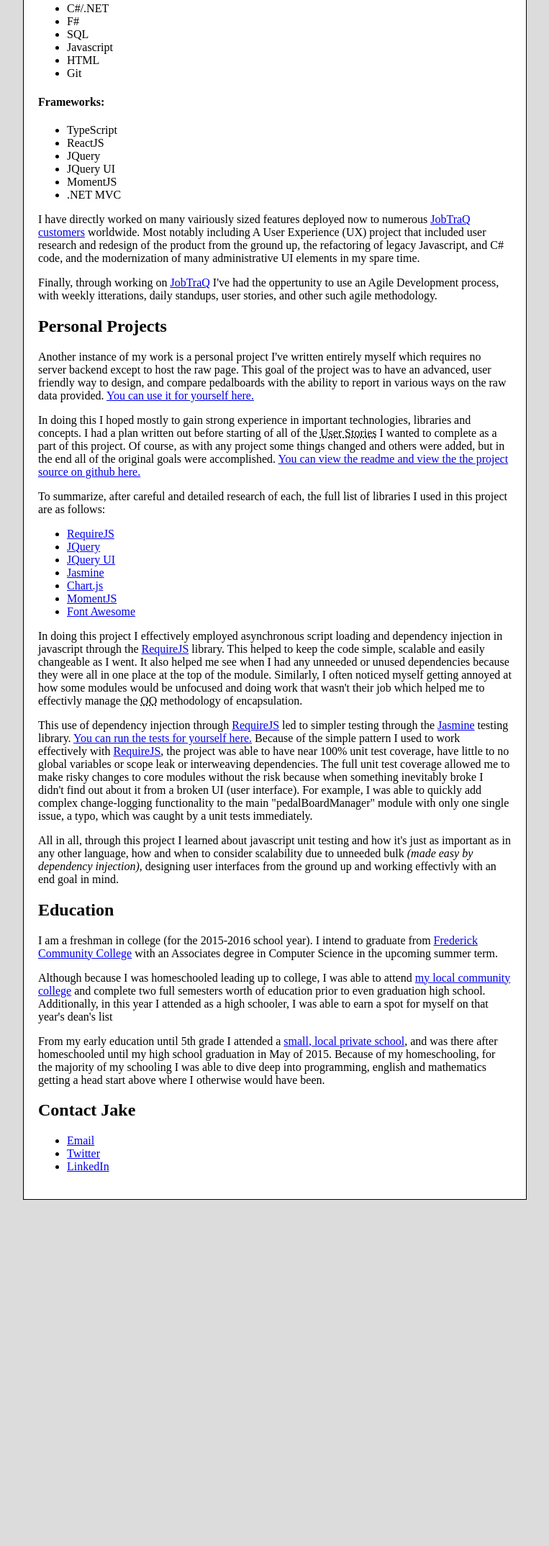
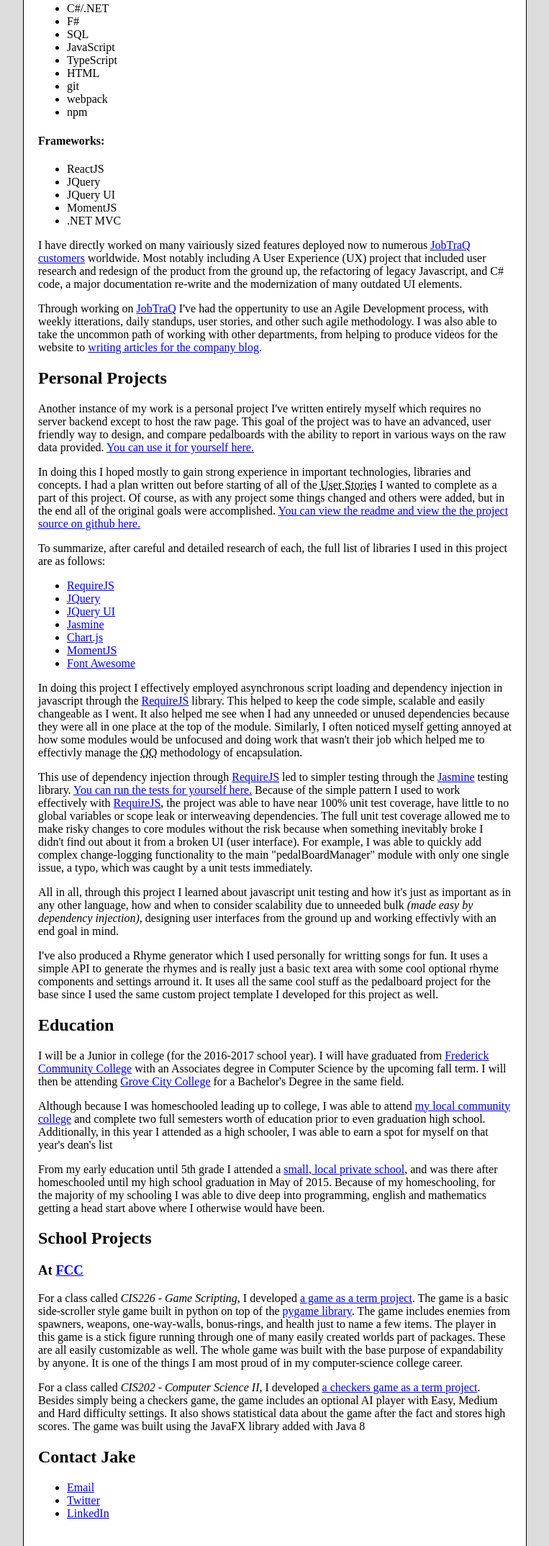
Before and after one commit to JakeThurman/jakethurman.github.io, a plain HTML site: page index.html in a window 1280 px wide. Shown: the part 189-2337 px from the top of the page at 72% size, without its empty margins (258-1021 px from the left). Before the commit the page ends 1864 px from the top, so only its background shows below. Drawn offline with Linux system fonts and the light colour scheme.

Commit message:
Add Content

```diff
--- a/index.html
+++ b/index.html
@@ -4,6 +4,9 @@
     <style>
         * {
           box-sizing: border-box;
+        }
+        .course-name {
+            font-style: italic;
         }
         .italic {
             font-style: italic;
@@ -47,13 +50,15 @@
                 <li>C#/.NET</li>
 				<li>F#</li>
                 <li>SQL</li>
-                <li>Javascript</li>
+                <li>JavaScript</li>
+				<li>TypeScript</li>
                 <li>HTML</li>
-                <li>Git</li>
+                <li>git</li>
+                <li>webpack</li>
+                <li>npm</li>
             </ul>
 			<h4>Frameworks:</h4>
             <ul>
-				<li>TypeScript</li>
 				<li>ReactJS</li>
                 <li>JQuery</li>
                 <li>JQuery UI</li>
@@ -65,12 +70,14 @@
 				Most notably including
 					A User Experience (UX) project that included user research and redesign of the product from the ground up,
 					the refactoring of legacy Javascript, and C# code,
-					and the modernization of many administrative UI elements in my spare time.
+					a major documentation re-write
+					and the modernization of many outdated UI elements.
 			</p>
 			<p>
-                Finally, through working on <a href="http://www.jobtraq.com/">JobTraQ</a> I've had the oppertunity to use an Agile Development process, with weekly itterations, daily standups, user stories, and other such agile methodology.
+                Through working on <a href="http://www.jobtraq.com/">JobTraQ</a> I've had the oppertunity to use an Agile Development process, with weekly itterations, daily standups, user stories, and other such agile methodology. I was also able to take the uncommon path of working with other departments, from helping to produce videos for the website to <a href="http://www.jobtraq.com/blog/is-six-sigma-is-taking-too-much-of-your-time.html">writing articles for the company blog</a>.
             </p>
         </div>
+
 		<h2 id="personal-experience">Personal Projects</h2>
         <div id="pedalboard-project">
             <p>
@@ -111,14 +118,18 @@
                 All in all, through this project I learned about javascript unit testing and how it's just as important as in any other language, how and when to consider scalability due to unneeded bulk <span class="italic">(made easy by dependency injection)</span>, designing user interfaces from the ground up and working effectivly with an end goal in mind.
             </p>
         </div>
-		<div id=>
+		<div id="rhymer">
+			<p>
+				I've also produced a Rhyme generator which I used personally for writting songs for fun. It uses a simple API to generate the rhymes and is really just a basic text area with some cool optional rhyme components and settings arround it. It uses all the same cool stuff as the pedalboard project for the base since I used the same custom project template I developed for this project as well.
+			</p>
 		</div>
 
         <h2 id="education">Education</h2>
         <div id="schooling">
             <p>
-                I am a freshman in college (for the 2015-2016 school year).
-				I intend to graduate from <a href="http://www.frederick.edu/">Frederick Community College</a> with an Associates degree in Computer Science in the upcoming summer term.
+                I will be a Junior in college (for the 2016-2017 school year).
+				I will have graduated from <a href="http://www.frederick.edu/">Frederick Community College</a> with an Associates degree in Computer Science by the upcoming fall term.
+				I will then be attending <a href="http://www.gcc.edu/">Grove City College</a> for a Bachelor's Degree in the same field.
 			</p>
 			<p>
                 Although because I was homeschooled leading up to college, I was able to attend <a href="http://www.frederick.edu/">my local community college</a> and complete two full semesters worth of education prior to even graduation high school.
@@ -130,6 +141,20 @@
             </p>
         </div>
 
+		<h2 id="school-projects">School Projects</h2>
+		<div id="projects-at-school">
+			<h3 id="fcc-projects">At <a href="http://www.frederick.edu/">FCC<a></h3>
+			<p>
+				For a class called <span class="course-name">CIS226 - Game Scripting</span>, I developed <a href="https://github.com/JakeThurman/Take-It-Back">a game as a term project<a>.
+				The game is a basic side-scroller style game built in python on top of the <a href="www.pygame.org">pygame library</a>. The game includes enemies from spawners,
+				weapons, one-way-walls, bonus-rings, and health just to name a few items. The player in this game is a stick figure running through one of many easily created worlds part of packages. These are all easily customizable as well. The whole game was built with the base purpose of expandability by anyone. It is one of the things I am most proud of in my computer-science college career.
+			</p>
+			<p>
+				For a class called <span class="course-name">CIS202 - Computer Science II</span>, I developed <a href="https://github.com/JakeThurman/Checkers">a checkers game as a term project<a>.
+				Besides simply being a checkers game, the game includes an optional AI player with Easy, Medium and Hard difficulty settings. It also shows statistical data about the game after the fact and stores high scores. The game was built using the JavaFX library added with Java 8
+			</p>
+        </div>
+
         <h2 id="contact">Contact Jake</h2>
         <ul>
             <li><a href="mailto:jacob@thurmans.com">Email</a></li>
```
